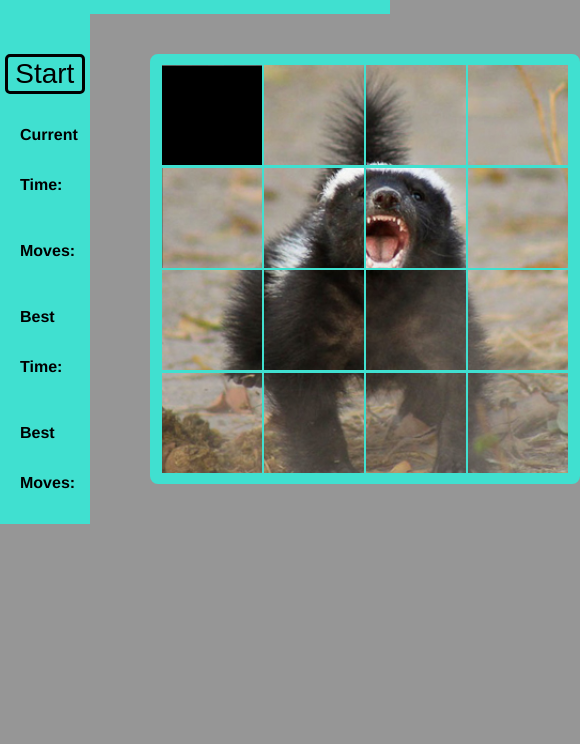
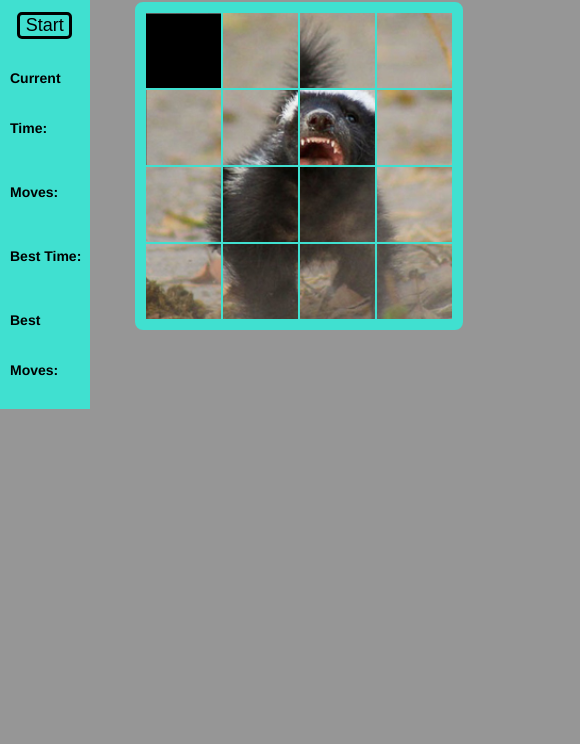
Before and after one commit to aefritz/Sliding-Tile-Game, a plain HTML site: page index.html in a window 390 px wide. Shown: the part 100-844 px from the top of the page, 580 px wide, since content can reach past the window. Drawn offline with Linux system fonts and the light colour scheme.

Commit message:
added media responsive features

```diff
--- a/style.css
+++ b/style.css
@@ -35,6 +35,7 @@ button {
   border-radius: 5px;
   border: 3px solid black;
   background: none;
+  text-align: center;
 }
 button:hover {
   background: black;
@@ -75,3 +76,29 @@ p {
   font-weight: 800;
   margin-left: 20px;
 }
+@media (max-width: 750px) {
+  p {
+    margin-left: 10px;
+    font-size: 14px;
+  }
+  button {
+    padding: 0;
+    width: 55px;
+    font-size: 18px;
+  }
+  h1 {
+    font-size: 28px;
+  }
+  .board {
+    width: 308px;
+    height: 308px;
+    margin: 30px;
+    margin-left: 45px;
+  }
+  .cell {
+    margin: 1px;
+    height: 75px;
+    width: 75px;
+    background: green;
+  }
+}
```
